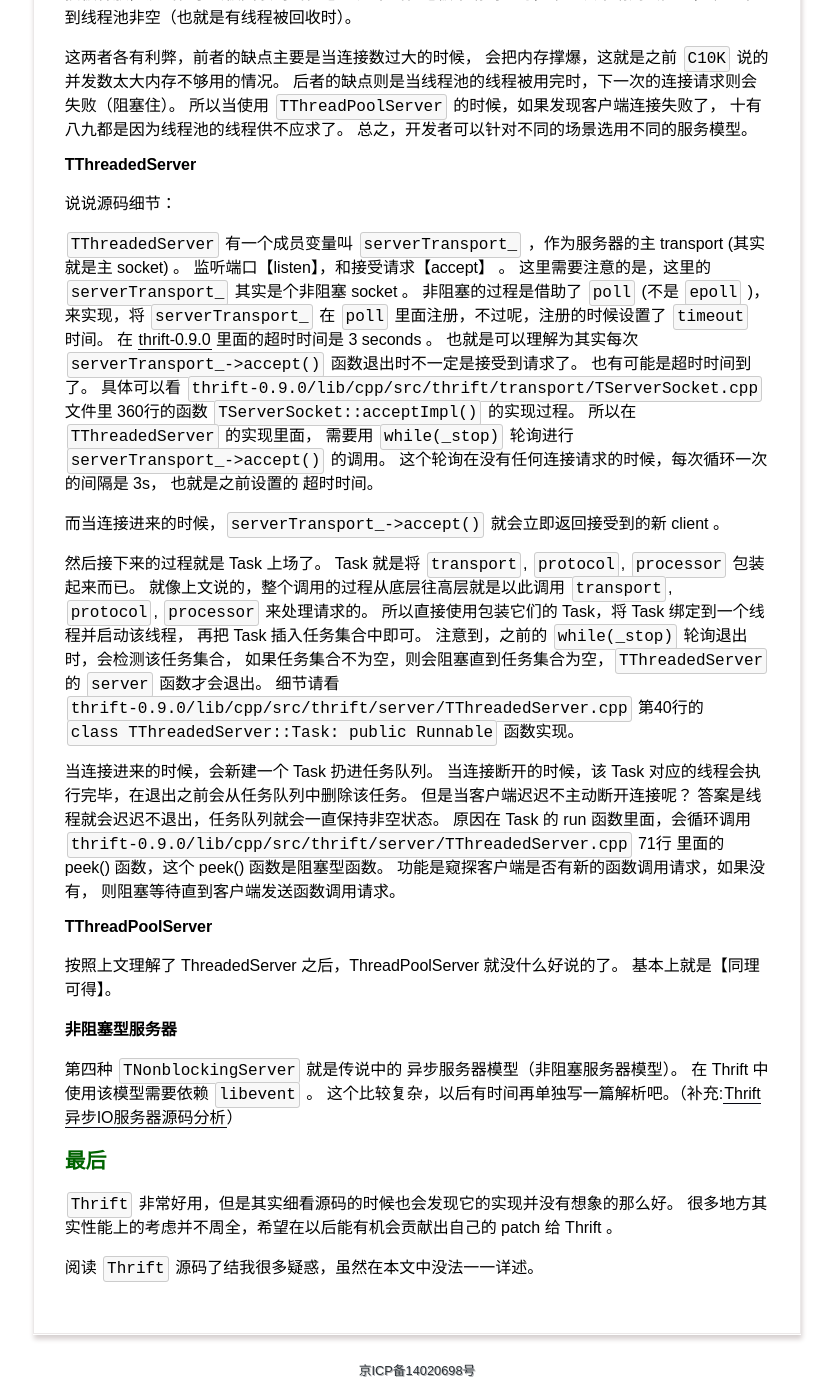
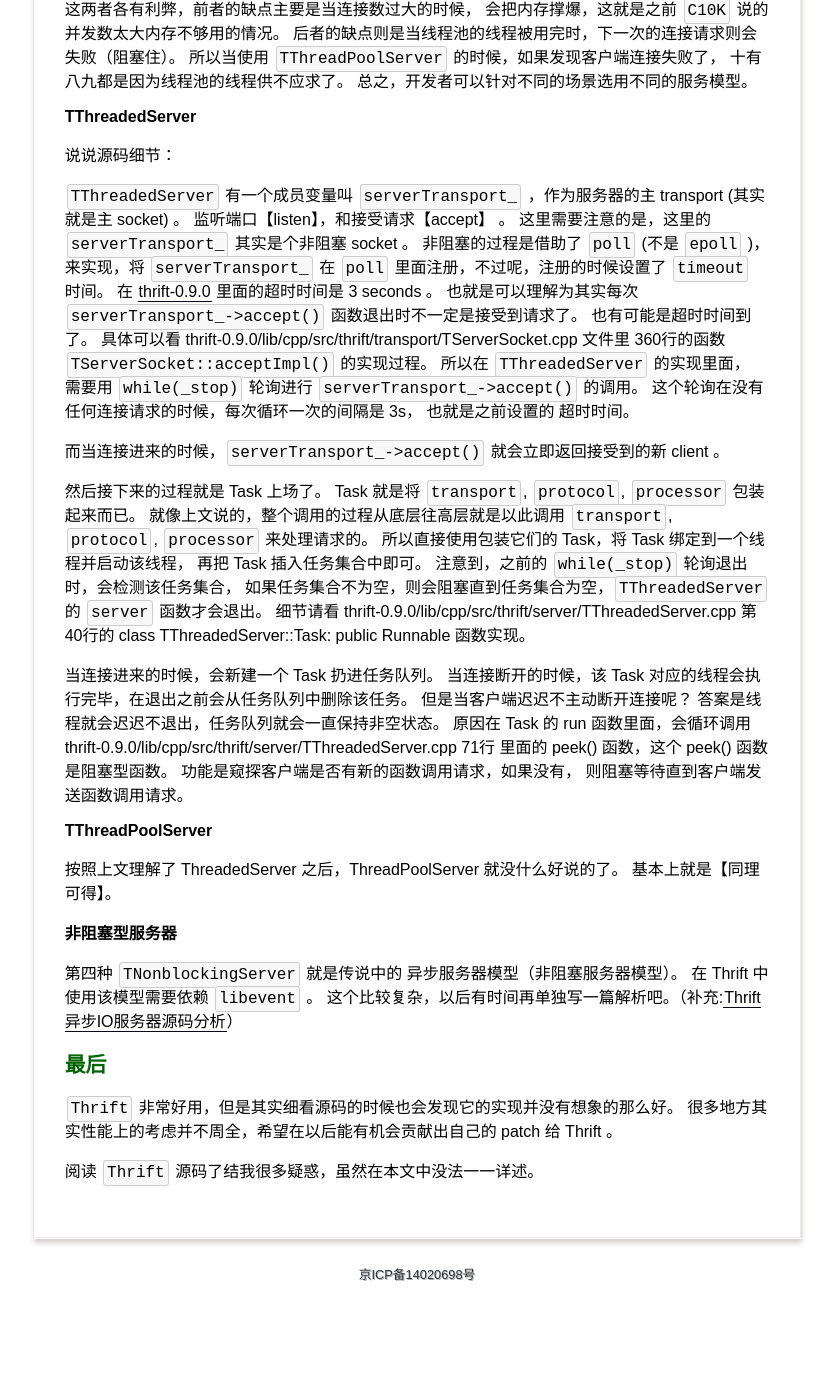
Before and after one commit to yanyiwu/blog, a Jekyll site: the page built from _posts/2014-10-17-thrift-source-code-illustration.md, in a window 1280 px wide and 1400 px high, scrolled down 3091 px. Shown: the whole window, without its empty margins (223-1058 px from the left). Built offline with Jekyll 4.4.1, drawn with Linux system fonts in a browser that asks for light colours; Markdown is read by kramdown in place of the engine named in the settings; comment, search, counter and statistics services are not loaded; after the commit the page ends 4395 px from its top, so only the background shows below that; some of the changed text lies outside the part shown.

Commit message:
pre code

```diff
--- a/_posts/2014-10-17-thrift-source-code-illustration.md
+++ b/_posts/2014-10-17-thrift-source-code-illustration.md
@@ -32,7 +32,7 @@ Thrift 最核心的几个模块目录如下(按自底向上排序)：
 而 `TCP/IP` 协议栈由 `socket` 来实现，也就是现在的网络通信服务器，
 最底层都是通过 `socket` 的， Thrift 也不例外，
 而在 Thrift 源码中，则是通过将 `socket` 包装成各种 `Transport` 来使用。
-对应的源码目录就是 `thrift-0.9.0/lib/cpp/src/thrift/transport` 。
+对应的源码目录就是 thrift-0.9.0/lib/cpp/src/thrift/transport 。
 大部分和网络数据通信相关的代码都是放在这个目录之下。
 
 **Protocol**
@@ -191,7 +190,7 @@ processMap_["GetName"] = &FooProcessor::process_GetName;
 在 [thrift-0.9.0] 里面的超时时间是 3 seconds 。
 也就是可以理解为其实每次 `serverTransport_->accept()` 函数退出时不一定是接受到请求了。
 也有可能是超时时间到了。
-具体可以看 `thrift-0.9.0/lib/cpp/src/thrift/transport/TServerSocket.cpp`文件里
+具体可以看 thrift-0.9.0/lib/cpp/src/thrift/transport/TServerSocket.cpp 文件里
 360行的函数 `TServerSocket::acceptImpl()` 的实现过程。
 所以在 `TThreadedServer` 的实现里面，
 需要用 `while(_stop)` 轮询进行 `serverTransport_->accept()` 的调用。
@@ -207,14 +206,14 @@ Task 就是将 `transport`, `protocol`, `processor` 包装起来而已。
 再把 Task 插入任务集合中即可。
 注意到，之前的 `while(_stop)` 轮询退出时，会检测该任务集合，
 如果任务集合不为空，则会阻塞直到任务集合为空，`TThreadedServer` 的 `server` 函数才会退出。
-细节请看 `thrift-0.9.0/lib/cpp/src/thrift/server/TThreadedServer.cpp`
-第40行的 `class TThreadedServer::Task: public Runnable` 函数实现。
+细节请看 thrift-0.9.0/lib/cpp/src/thrift/server/TThreadedServer.cpp
+第40行的 class TThreadedServer::Task: public Runnable 函数实现。
 
 当连接进来的时候，会新建一个 Task 扔进任务队列。
 当连接断开的时候，该 Task 对应的线程会执行完毕，在退出之前会从任务队列中删除该任务。
 但是当客户端迟迟不主动断开连接呢？
 答案是线程就会迟迟不退出，任务队列就会一直保持非空状态。
-原因在 Task 的 run 函数里面，会循环调用 `thrift-0.9.0/lib/cpp/src/thrift/server/TThreadedServer.cpp` 71行
+原因在 Task 的 run 函数里面，会循环调用 thrift-0.9.0/lib/cpp/src/thrift/server/TThreadedServer.cpp 71行
 里面的 peek() 函数，这个 peek() 函数是阻塞型函数。
 功能是窥探客户端是否有新的函数调用请求，如果没有，
 则阻塞等待直到客户端发送函数调用请求。
```
Also changed, not shown: other parts of _posts/2014-10-17-thrift-source-code-illustration.md (+1 -2 lines).
